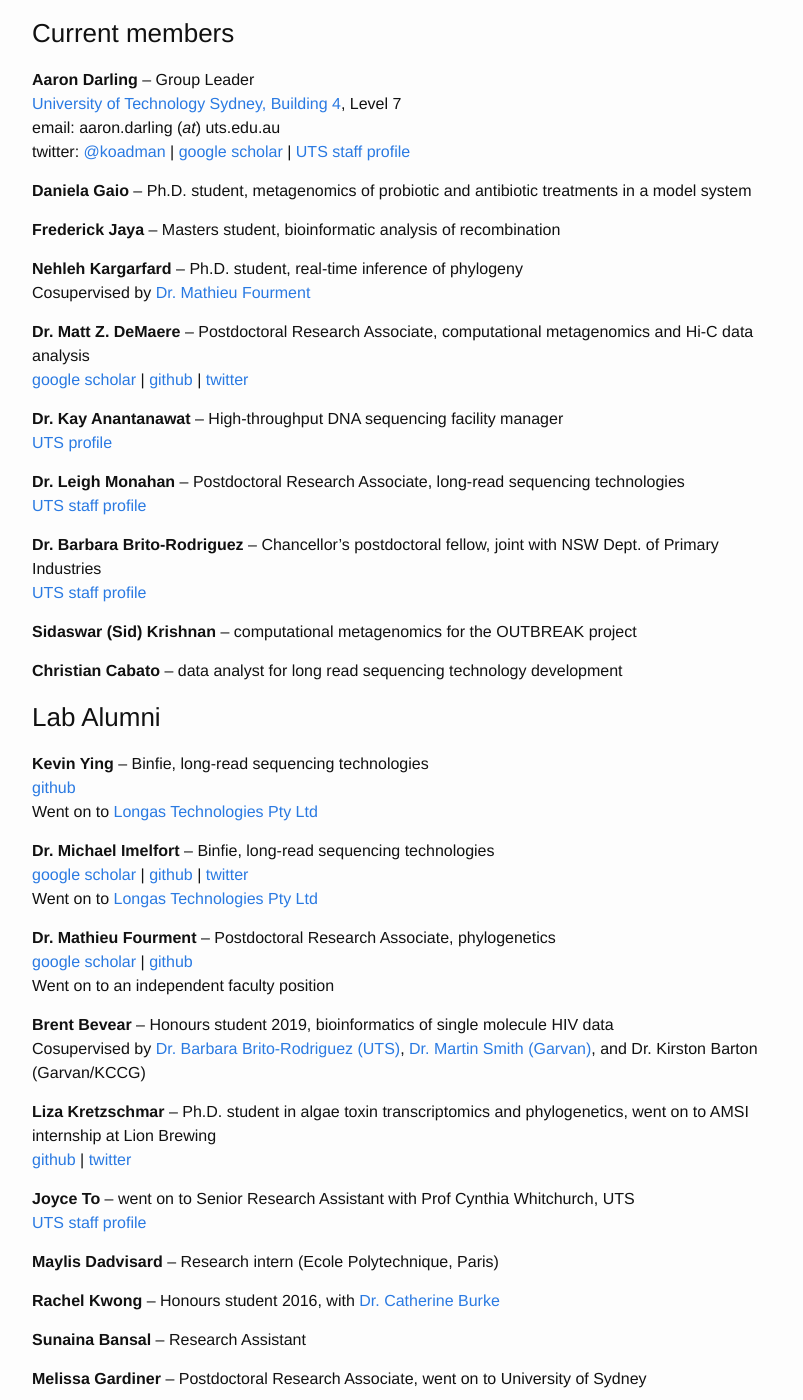
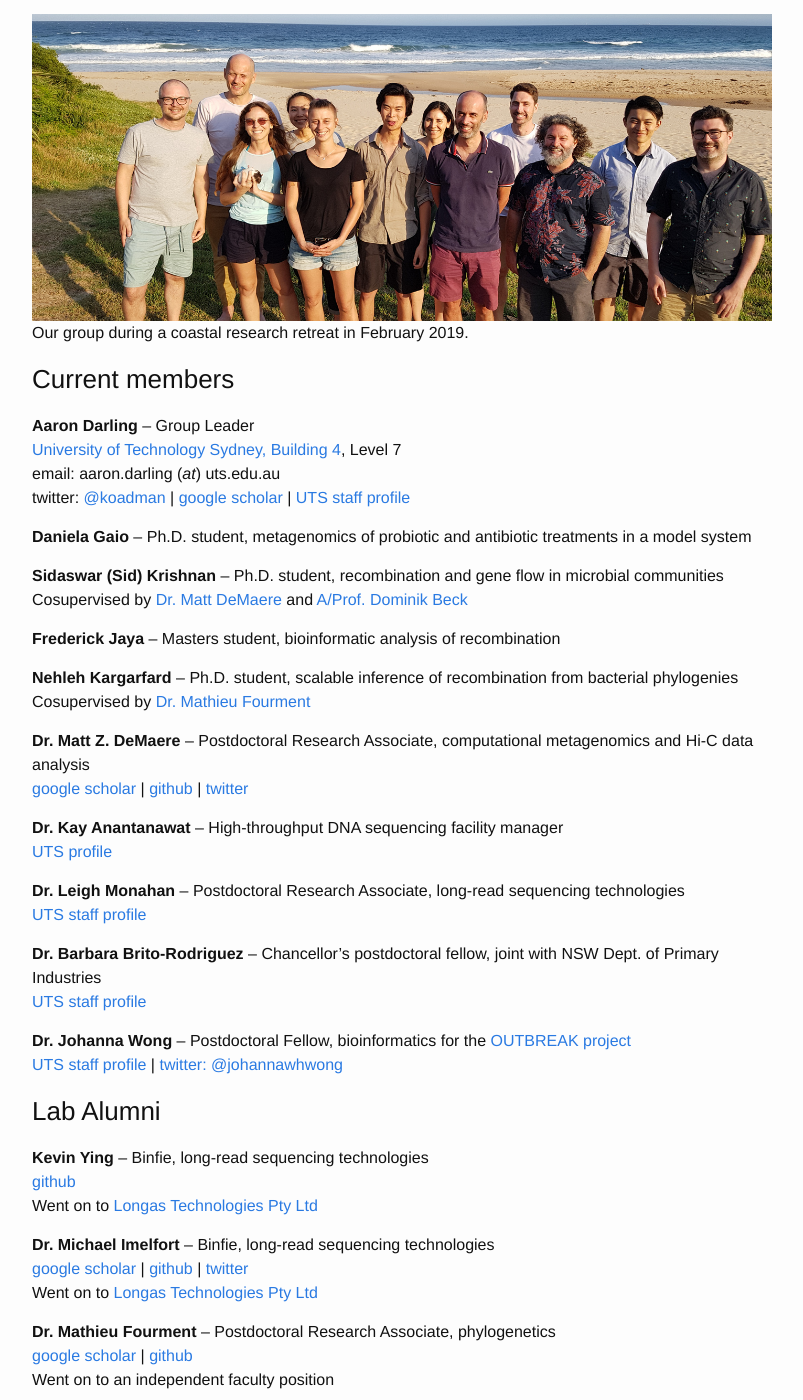
Before and after one commit to koadman/platypusfarm, a Jekyll site: the page built from darlinglab/people.md, in a window 1280 px wide and 1400 px high, scrolled down 598 px. Shown: the whole window, without its empty margins (238-1041 px from the left). Built offline with Jekyll 4.4.1, drawn with Linux system fonts in a browser that asks for light colours; some of the changed text lies outside the part shown.

Commit message:
updates for 2020 and a photo!

```diff
--- a/darlinglab/people.md
+++ b/darlinglab/people.md
@@ -3,6 +3,9 @@ layout: page
 title: People
 permalink: /people/
 ---
+
+![Our research group in Feb 2019](../assets/group_photo_2019_scaled.jpg)
+Our group during a coastal research retreat in February 2019.
 
 ### Current members
 
@@ -13,9 +16,12 @@ twitter: [@koadman](http://twitter.com/koadman) | [google scholar](http://schola
 
 **Daniela Gaio** -- Ph.D. student, metagenomics of probiotic and antibiotic treatments in a model system<br/>
 
+**Sidaswar (Sid) Krishnan** -- Ph.D. student, recombination and gene flow in microbial communities<br/>
+Cosupervised by [Dr. Matt DeMaere](https://scholar.google.com.au/citations?user=hQTEUsIAAAAJ&hl=en&oi=ao) and [A/Prof. Dominik Beck](https://www.uts.edu.au/staff/dominik.beck)
+
 **Frederick Jaya** -- Masters student, bioinformatic analysis of recombination<br/>
 
-**Nehleh Kargarfard** -- Ph.D. student, real-time inference of phylogeny<br/>
+**Nehleh Kargarfard** -- Ph.D. student, scalable inference of recombination from bacterial phylogenies<br/>
 Cosupervised by [Dr. Mathieu Fourment](https://www.uts.edu.au/staff/mathieu.fourment)
 
 **Dr. Matt Z. DeMaere** -- Postdoctoral Research Associate, computational metagenomics and Hi-C data analysis<br/>
@@ -30,9 +36,9 @@ Cosupervised by [Dr. Mathieu Fourment](https://www.uts.edu.au/staff/mathieu.four
 **Dr. Barbara Brito-Rodriguez** -- Chancellor's postdoctoral fellow, joint with NSW Dept. of Primary Industries<br/>
 [UTS staff profile](https://www.uts.edu.au/staff/barbara.britorodriguez)
 
-**Sidaswar (Sid) Krishnan** -- computational metagenomics for the OUTBREAK project<br/>
+**Dr. Johanna Wong** -- Postdoctoral Fellow, bioinformatics for the [OUTBREAK project](https://outbreakproject.com.au/)<br/>
+[UTS staff profile](https://www.uts.edu.au/staff/johanna.wong) | [twitter: @johannawhwong](https://twitter.com/johannawhwong)
 
-**Christian Cabato** -- data analyst for long read sequencing technology development<br/>
 
 
 ### Lab Alumni
```
Also changed, not shown: other parts of darlinglab/people.md (+2 -0 lines), darlinglab/assets/group_photo_2019_scaled.jpg (added).
